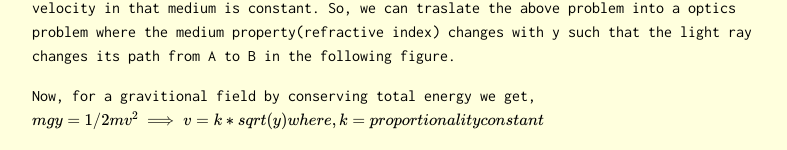
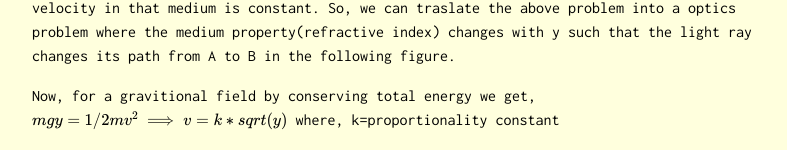
Before and after one commit to Oscuro-Phoenix/math-for-fun, a Jekyll site: the page built from _posts/2022-01-01-Problem-24.md, in a window 1280 px wide. Shown: the part 1426-1576 px from the top of the page, without its empty margins (238-1025 px from the left). Built offline with Jekyll 4.4.1, drawn with Linux system fonts in a browser that asks for light colours; formulas are drawn with MathJax 3; some of the changed text lies outside the part shown.

Commit message:
Update 2022-01-01-Problem-24.md

```diff
--- a/_posts/2022-01-01-Problem-24.md
+++ b/_posts/2022-01-01-Problem-24.md
@@ -8,7 +8,7 @@
 
 Let's start this new year with a problem with substantial history from the 15th century: Brachistochrone problem. Before going into the problem statement I like to lay the historical groundwork of this problem's origin and impact on the mathematical world of that time. Johann Bernoulli, a famous swiss mathematician came up with this problem and challenged 'the most brilliant mathematicians in the world' to solve this problem and whoever would communicate Johann the solution he would 'publicly declare him worthy of praise'[1]. The problem statement was, 'Given two points A and B in a vertical plane, what is the curve traced out by a point acted on only by gravity, which starts at A and reaches B in the shortest time.'
 
-<center><img style=" display: block; margin-left: auto; margin-right: auto;width: 75%;" src="../assets/prob24_fig1.PNG"></center>
+<center><img style=" display: block; margin-left: auto; margin-right: auto;width: 75%;" src="../assets/prob24_fig1.png"></center>
 
 In the above figure there are several possible curves possible between the two points including the shortest path i.e. linear path joining the two points.
 
@@ -21,23 +21,24 @@
 Now, for a gravitional field by conserving total energy we get,
 $$
 mgy=1/2mv^2
-\implies v=k* sqrt(y) where, k=proportionality constant
+\implies v=k* sqrt(y)
 $$
+where, k=proportionality constant
 
 From Snell's law,
 $$ sin(\theta)/sqrt(y)$$=c(constant) throughout the domain.
 
-<center><img style=" display: block; margin-left: auto; margin-right: auto;width: 50%;" src="../assets/prob24_fig3.PNG"></center>
+<center><img style=" display: block; margin-left: auto; margin-right: auto;width: 50%;" src="../assets/prob24_fig3.png"></center>
 
 
 After simplfying we get,
 
 $$
-sin(\theta)/sqrt(y)=c
-\implies dx/ds=c sqrt(y)
-\implies dx/sqrt(dx^2+dy^2)=c sqrt(y)
-\implies dx^2/(dx^2+dy^2)=cy
-\implies dx^2(1-cy)=cy(dy)^2
+sin(\theta)/sqrt(y)=c//
+\implies dx/ds=c sqrt(y) //
+\implies dx/sqrt(dx^2+dy^2)=c sqrt(y)//
+\implies dx^2/(dx^2+dy^2)=cy//
+\implies dx^2(1-cy)=cy(dy)^2//
 \implies 1+(dy/dx)^2=1/cy
 $$
 
```
